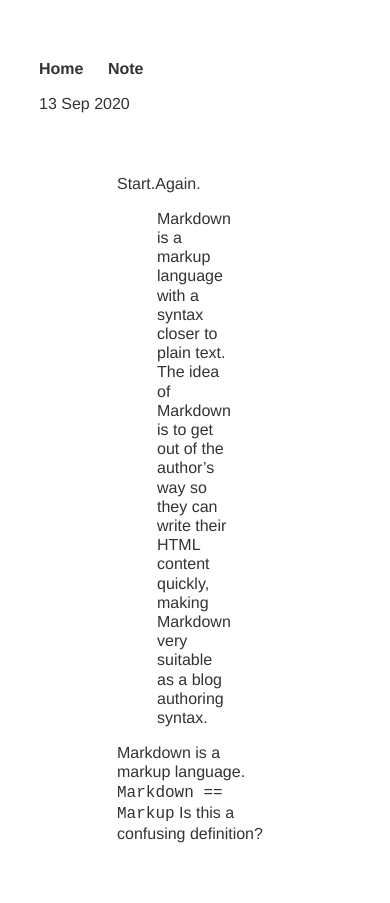
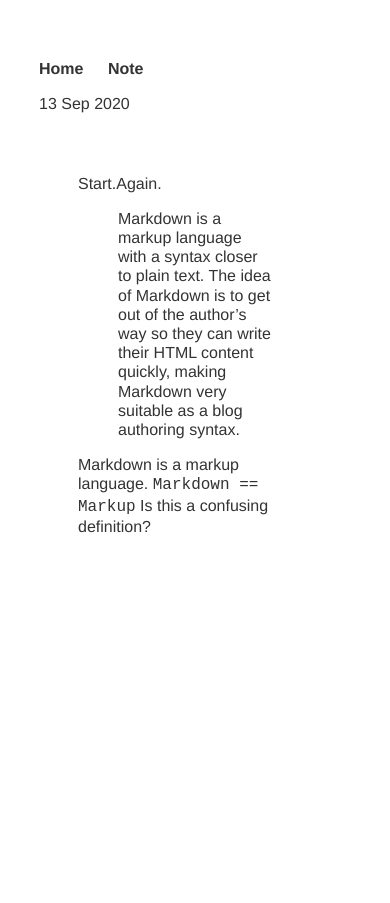
Before and after one commit to yuebwang/yuebwang.github.io, a Jekyll site: the page built from _posts/2020-09-13-hello-world.md, in a window 390 px wide. Built offline with Jekyll 4.4.1, drawn with Linux system fonts in a browser that asks for light colours; nearby versions of some CDN libraries; some web fonts are replaced; library files that are not in the unit come from our copies.

```diff
--- a/css/main.css
+++ b/css/main.css
@@ -55,5 +55,5 @@ ul.posts li {
   font-size: 1em;
   font-family: "Helvetica", "Arial", "Sans-Serif";
   margin: 60px auto;
-  width: 50%;
+  width: 60vw;
 }
```
Also changed, not shown: css/style.css (+2 -19 lines).
